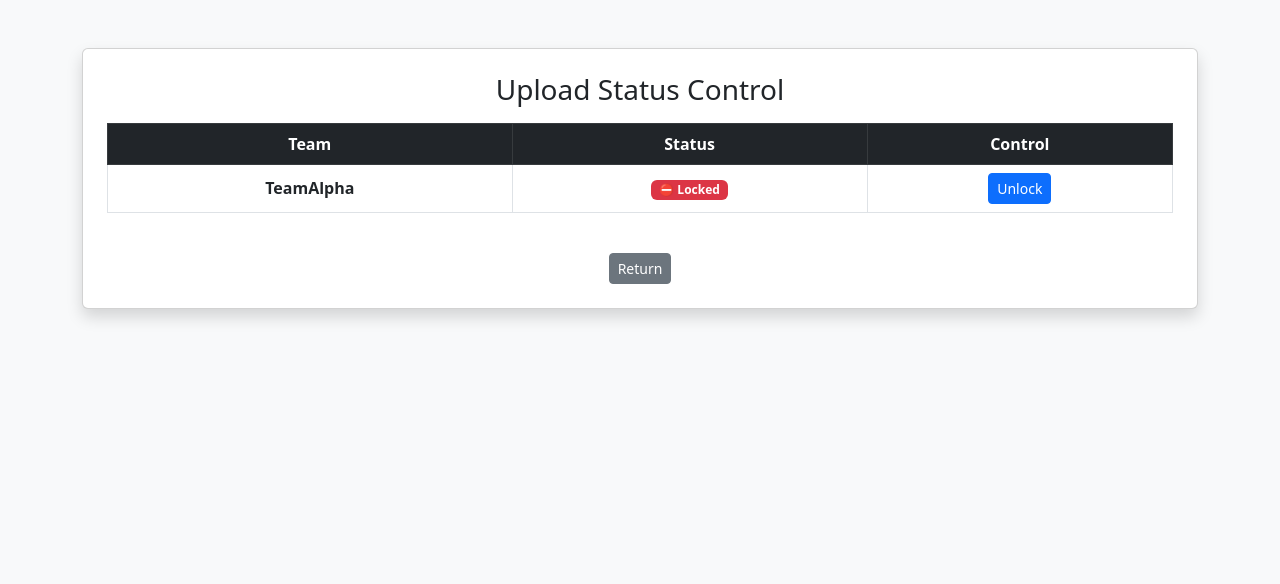
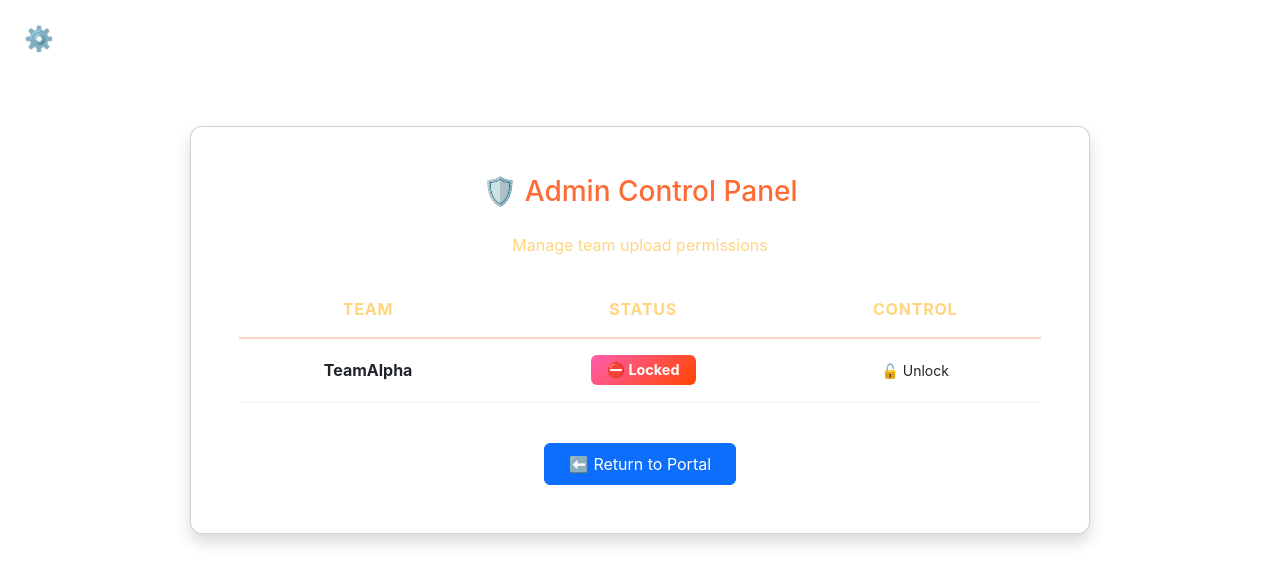
Before and after one commit to Team-Vegavath/Portal, a Flask app: page /admin in a window 1280 px wide. Shown: the top 584 px of the page. Run offline with Flask 3, Linux system fonts and the light colour scheme; the visitor is signed in with stand-in values (Sample User, id 1); parts of the project's set-up code (start-up, migrations or seed data) failed here and were passed over; some libraries are stand-ins or nearby versions.

Commit message:
updated UI and Psswd

```diff
--- a/templates/admin.html
+++ b/templates/admin.html
@@ -1,39 +1,34 @@
-<!DOCTYPE html>
-<html>
-<head>
-    <title>Team Upload Status</title>
-    <link rel="stylesheet" href="https://cdn.jsdelivr.net/npm/bootstrap@5.3.0/dist/css/bootstrap.min.css">
-</head>
-<body class="bg-light">
+{% extends "layout.html" %}
+{% block content %}
+<div class="card mx-auto shadow p-5 animate-fadeInUp" style="max-width:900px;">
+    <h3 class="mb-4 text-center" style="color: #FF6B35;">🛡️ Admin Control Panel</h3>
+    <p class="text-center mb-4" style="color: #FFD580;">Manage team upload permissions</p>
 
-<div class="container py-5">
-    <div class="card shadow p-4">
-        <h3 class="mb-3 text-center">Upload Status Control</h3>
-
-        <table class="table table-bordered text-center align-middle">
-            <thead class="table-dark">
-                <tr>
-                    <th>Team</th>
-                    <th>Status</th>
-                    <th>Control</th>
+    <div class="table-responsive">
+        <table class="table text-center align-middle" style="color: #FFFFFF;">
+            <thead>
+                <tr style="border-bottom: 2px solid rgba(255, 107, 53, 0.3);">
+                    <th style="color: #FFD580; text-transform: uppercase; letter-spacing: 0.05em; padding: 16px;">Team</th>
+                    <th style="color: #FFD580; text-transform: uppercase; letter-spacing: 0.05em; padding: 16px;">Status</th>
+                    <th style="color: #FFD580; text-transform: uppercase; letter-spacing: 0.05em; padding: 16px;">Control</th>
                 </tr>
             </thead>
             <tbody>
             {% for team, state in upload_state.items() %}
                 {% if team != "VEGAVATH ADS" %}
-                <tr>
-                    <td class="fw-bold">{{ team }}</td>
-                    <td>
+                <tr style="border-bottom: 1px solid rgba(255, 107, 53, 0.1);">
+                    <td class="fw-bold" style="padding: 16px;">{{ team }}</td>
+                    <td style="padding: 16px;">
                         {% if state %}
-                            <span class="badge bg-danger">⛔ Locked</span>
+                            <span class="badge" style="background: linear-gradient(135deg, #FF5EAE 0%, #FF4500 100%); padding: 8px 16px; font-size: 0.9em;">⛔ Locked</span>
                         {% else %}
-                            <span class="badge bg-success">✅ Allowed</span>
+                            <span class="badge" style="background: linear-gradient(135deg, #00B7EB 0%, #8b5cf6 100%); padding: 8px 16px; font-size: 0.9em;">✅ Allowed</span>
                         {% endif %}
                     </td>
-                    <td>
-                        <form method="POST" action="/admin/reset/{{ team }}">
-                            <button class="btn btn-sm {% if state %}btn-primary{% else %}btn-warning{% endif %}">
-                                {% if state %}Unlock{% else %}Lock{% endif %}
+                    <td style="padding: 16px;">
+                        <form method="POST" action="/admin/reset/{{ team }}" style="display: inline;">
+                            <button class="btn btn-sm {% if state %}btn-admin-unlock{% else %}btn-admin-lock{% endif %}">
+                                {% if state %}🔓 Unlock{% else %}🔒 Lock{% endif %}
                             </button>
                         </form>
                     </td>
@@ -42,12 +37,10 @@
             {% endfor %}
             </tbody>
         </table>
+    </div>
 
-        <div class="text-center mt-4">
-            <a href="/" class="btn btn-secondary btn-sm">Return</a>
-        </div>
+    <div class="text-center mt-4">
+        <a href="/" class="btn btn-primary py-2 px-4">⬅️ Return to Portal</a>
     </div>
 </div>
-
-</body>
-</html>
+{% endblock %}
--- a/templates/layout.html
+++ b/templates/layout.html
@@ -3,16 +3,16 @@
 <head>
     <meta charset="utf-8" />
     <meta name="viewport" content="width=device-width, initial-scale=1" />
-    <title>{{ title or 'Submission Portal' }}</title>
+    <meta http-equiv="Cache-Control" content="no-cache, no-store, must-revalidate" />
+    <meta http-equiv="Pragma" content="no-cache" />
+    <meta http-equiv="Expires" content="0" />
+    <title>{{ title or 'Ignition 1.0 - Submissions' }}</title>
     <link href="https://cdn.jsdelivr.net/npm/bootstrap@5.3.0/dist/css/bootstrap.min.css" rel="stylesheet">
-    <style>
-        body { font-family: Inter, Arial, sans-serif; }
-        .card { border-radius: 12px; }
-    </style>
+    <link href="{{ url_for('static', filename='css/style.css') }}?v={{ range(1, 10000) | random }}" rel="stylesheet">
 </head>
-<body class="bg-light">
-<nav class="navbar navbar-dark bg-dark px-4 py-2">
-    <span class="navbar-brand fs-5 fw-bold">Competition Submission Portal</span>
+<body>
+<nav class="navbar navbar-dark px-4 py-3">
+    <span class="navbar-brand fs-4 fw-bold">⚙️ IGNITION 1.0 - SUBMISSIONS</span>
 </nav>
 
 <div class="container py-5">
```
Also changed, not shown: templates/success.html (+20 -17 lines), templates/upload.html (+20 -11 lines), templates/verify.html (+16 -12 lines), 1 other file.
